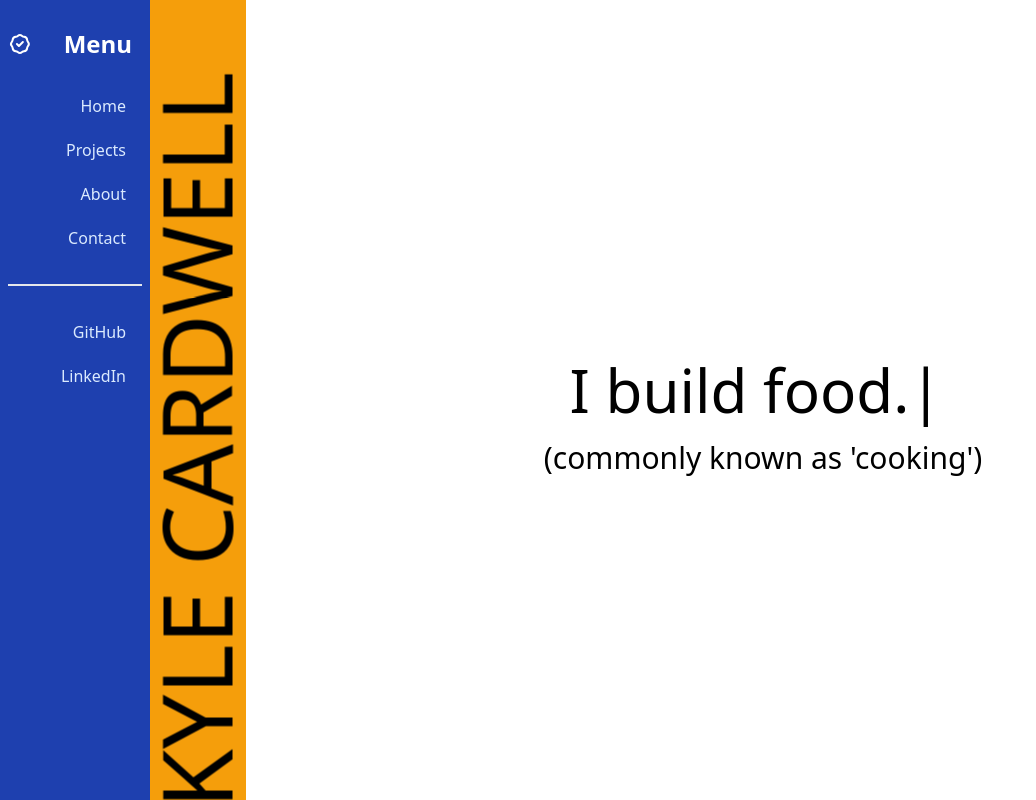
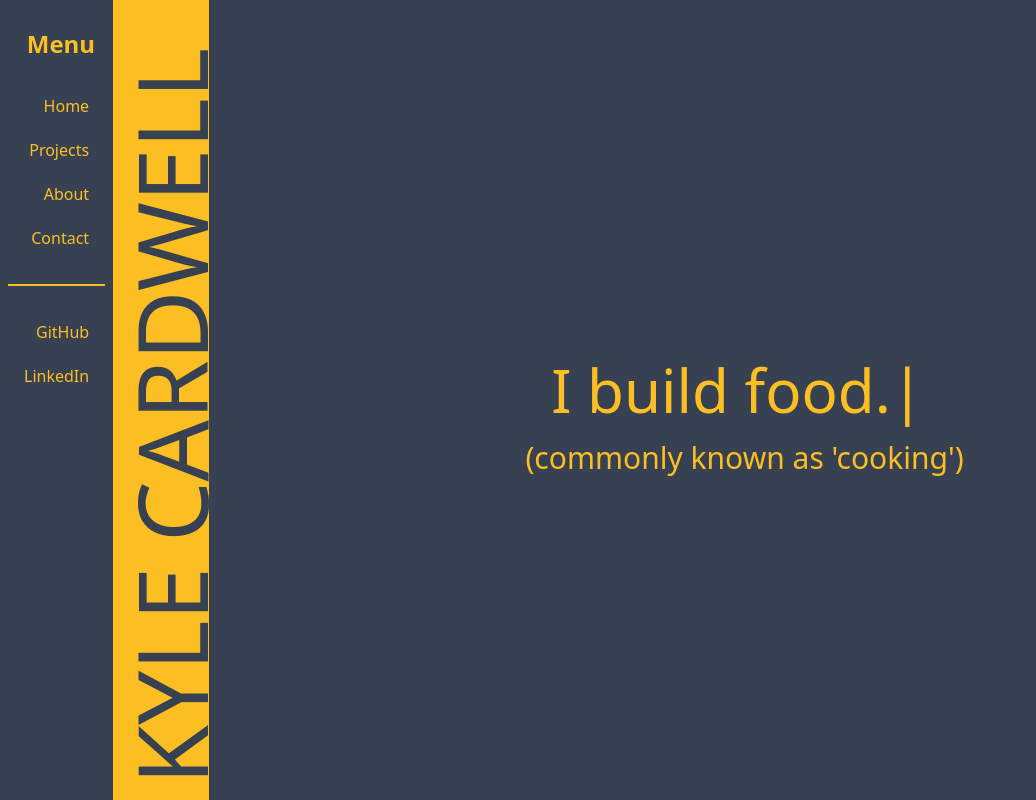
Before and after one commit to KyleCardwell/kyle-portfolio, a React (Create React App) app: page / in a window 1280 px wide. Shown: the whole page, without its empty margins (0-1036 px from the left). Built offline with nearby package versions, Linux system fonts and the light colour scheme.

Commit message:
rotated infocard text, fixed color props passing down

```diff
--- a/src/App.js
+++ b/src/App.js
@@ -46,8 +46,8 @@ function App(props) {
           component={TitleCard}
           scrollRef={scrollRefs.top}
           colors={{
-            textColor: 'text-amber-00',
-            background: 'bg-blue-700'
+            textColor: 'yellow-400',
+            background: 'gray-700'
           }}
         />
         <MainContainer
@@ -57,8 +57,8 @@ function App(props) {
           component={ProjectsScroll}
           scrollRef={scrollRefs.projects}
           colors={{
-            textColor: 'text-lime-400',
-            background: 'bg-lime-700'
+            textColor: 'green-300',
+            background: 'green-700'
           }}
         />
         <MainContainer
@@ -67,8 +67,8 @@ function App(props) {
           component={TitleCard}
           scrollRef={scrollRefs.about}
           colors={{
-            textColor: 'text-emerald-400',
-            background: ''
+            textColor: 'blue-400',
+            background: 'blue-800'
           }}
         />
 
--- a/src/components/InfoCard.js
+++ b/src/components/InfoCard.js
@@ -2,9 +2,9 @@ import React from 'react';
 
 const InfoCard = (props) => {
     return (
-        <div className="fixed w-screen h-12 md:w-24 md:h-screen flex justify-end items-center pr-2.5 bg-yellow-500 sticky">
+        <div className={"fixed w-screen h-12 text-3xl md:w-24 md:h-screen flex justify-end items-end pr-10 sticky" + " bg-" + props.colors.textColor}>
             <div className="sectionTitle ">
-                <h3 className="sectionTitleText text-right">
+                <h3 className={"sectionTitleText text-right " +  "text-" + props.colors.background}>
                     {props.title.toUpperCase()}
 
                 </h3>
--- a/src/components/MainContainer.js
+++ b/src/components/MainContainer.js
@@ -6,6 +6,7 @@ import { setActiveContainer, setColors } from '../actions';
 import { connect } from 'react-redux';
 
 const MainContainer = (props) => {
+
 
     const isVisible = useElementOnScreen({
         root: null,
--- a/src/components/ProjectsScroll.js
+++ b/src/components/ProjectsScroll.js
@@ -1,4 +1,5 @@
 import React from "react";
+import { connect } from "react-redux";
 
 const ProjectsScroll = (props) => {
   return (
@@ -7,7 +8,7 @@ const ProjectsScroll = (props) => {
       {props.data
         ? props.data.map((proj) => {
             return (
-              <section className="pt-24 flex-shrink-0 pl-2 text-8xl h-screen bg-red-500 snap-start" key={proj.projectID}>
+              <section className={"pt-24 flex-shrink-0 pl-2 text-8xl h-screen snap-start" + " bg-" + props.colorScheme.background} key={proj.projectID}>
                 <div className="w-1/2">
                   <img className="object-contain" src={proj.photos[0]} />
                 </div>
@@ -21,4 +22,10 @@ const ProjectsScroll = (props) => {
   );
 };
 
-export default ProjectsScroll;
+const mapStateToProps = state => {
+  return({
+    colorScheme: state.colorScheme
+  })
+}
+
+export default connect(mapStateToProps)(ProjectsScroll);
--- a/src/components/SideBarMenu/MobileMenuTop.js
+++ b/src/components/SideBarMenu/MobileMenuTop.js
@@ -1,18 +1,15 @@
 import React from "react";
+import { connect } from 'react-redux'
 
-export default function MobileMenuTop(props) {
-  //   const sidebar = document.querySelector('.sidebar')
+function MobileMenuTop(props) {
 
-  //   const handleClick = () => {
-  //     sidebar.classList.toggle("-translate-x-full")
-  //   }
 
 
   return (
     //   {/* Mobile Menu Top Bar */}
-    <div className="bg-gray-800 text-gray-100 flex justify-between md:hidden">
+    <div className={"flex justify-between md:hidden" + ' bg-' + props.colorScheme.background + " text-" + props.colorScheme.textColor}>
       {/* logo */}
-      <a href="#" className="block p-4 text-white font-bold">
+      <a href="#" className={"block p-4 font-bold" + " text-" + (props.activeContainer === 'top' ? props.colorScheme.background : props.colorScheme.textColor)}>
         Kyle Cardwell
       </a>
 
@@ -39,3 +36,12 @@ export default function MobileMenuTop(props) {
     </div>
   );
 }
+
+const mapStateToProps = state => {
+  return({
+    colorScheme: state.colorScheme,
+    activeContainer: state.activeContainer
+  })
+}
+
+export default connect(mapStateToProps)(MobileMenuTop);
--- a/src/components/SideBarMenu/SidebarMenuSide.js
+++ b/src/components/SideBarMenu/SidebarMenuSide.js
@@ -1,12 +1,15 @@
 import React from "react";
+import { connect } from "react-redux";
 
-export default function SidebarMenuSide(props) {
+function SidebarMenuSide(props) {
+
+  console.log('colors sidebar', props.colorScheme)
 
   return (
     // {/* Sidebar */}
-      <div className={`sidebar bg-blue-800 text-blue-100 w-64 space-y-6 py-7 px-2 absolute inset-y-0 left-0 transform ${props.showSideBar ? "-translate-x-full " : ""}md:relative md:translate-x-0 z-50 transition duration-200 ease-in-out`}>
+      <div className={`sidebar w-40 space-y-6 py-7 px-2 absolute inset-y-0 left-0 transform ${props.showSideBar ? "-translate-x-full " : ""}md:relative md:translate-x-0 z-50 transition duration-200 ease-in-out` + ' bg-' + props.colorScheme.background + " text-" + props.colorScheme.textColor}>
         <a href="#" className="text-white flex items-center space-x-2">
-          <svg
+          {/* <svg
             className="w-8 h-8"
             xmlns="http://www.w3.org/2000/svg"
             fill="none"
@@ -19,8 +22,8 @@ export default function SidebarMenuSide(props) {
               strokeWidth="2"
               d="M9 12l2 2 4-4M7.835 4.697a3.42 3.42 0 001.946-.806 3.42 3.42 0 014.438 0 3.42 3.42 0 001.946.806 3.42 3.42 0 013.138 3.138 3.42 3.42 0 00.806 1.946 3.42 3.42 0 010 4.438 3.42 3.42 0 00-.806 1.946 3.42 3.42 0 01-3.138 3.138 3.42 3.42 0 00-1.946.806 3.42 3.42 0 01-4.438 0 3.42 3.42 0 00-1.946-.806 3.42 3.42 0 01-3.138-3.138 3.42 3.42 0 00-.806-1.946 3.42 3.42 0 010-4.438 3.42 3.42 0 00.806-1.946 3.42 3.42 0 013.138-3.138z"
             />
-          </svg>
-          <span className="pr-2.5 text-2xl font-bold text-right w-full">Menu</span>
+          </svg> */}
+          <span className={"pr-2.5 text-2xl font-bold text-right w-full" + " text-" + props.colorScheme.textColor}>Menu</span>
         </a>
         <nav className="text-right">
           <a
@@ -49,7 +52,7 @@ export default function SidebarMenuSide(props) {
           </a>
         </nav>
 
-        <div className="border-b-2"></div>
+        <div className={"border-b-2" + " border-" + props.colorScheme.textColor}></div>
 
         <section className="text-right">
           <a href="https://github.com/KyleCardwell" className="block py-2.5 px-4 transition duration-200 hover:bg-blue-400">GitHub</a>
@@ -58,3 +61,11 @@ export default function SidebarMenuSide(props) {
       </div>
   );
 }
+
+const mapStateToProps = state => {
+  return({
+    colorScheme: state.colorScheme
+  })
+}
+
+export default connect(mapStateToProps)(SidebarMenuSide);
--- a/src/components/TitleCard.js
+++ b/src/components/TitleCard.js
@@ -4,7 +4,7 @@ import Typewriter from "./Typewriter";
 const TitleCard = (props) => {
 
   return (
-    <div className={'flex-1 flex flex-col justify-center items-center bg-green-900' + props.colors.background}>
+    <div className={'flex-1 flex flex-col justify-center items-center ' + 'bg-' + props.colors.background}>
       <Typewriter />
     </div>
   );
--- a/src/components/Typewriter.js
+++ b/src/components/Typewriter.js
@@ -1,4 +1,5 @@
 import React, { useState, useEffect } from 'react';
+import { connect } from 'react-redux';
 
 const words = [
     {
@@ -64,7 +65,7 @@ const Typewriter = (props) => {
     }, [subIndex, index, reverse])
 
     return(
-        <div className="w-full">
+        <div className={"w-full" + " text-" + props.colorScheme.textColor}>
 
             <div className="flex w-full text-3xl md:text-6xl">
                 <div className="w-1/2 text-right">
@@ -78,7 +79,7 @@ const Typewriter = (props) => {
                 </h2>
 
             </div>
-            <div className="text-center text-2xl md:text-3xl pt-5 h-2.5">
+            <div className="text-center text-2xl md:text-3xl pt-5 h-2.5 transition duration-200 ease-in-out">
                 {subIndex === words[index].topic.length ? `(${words[index].message})` : " " }
             </div>
 
@@ -86,4 +87,10 @@ const Typewriter = (props) => {
     )
 }
 
-export default Typewriter
+const mapStateToProps = state => {
+    return({
+      colorScheme: state.colorScheme
+    })
+  }
+
+  export default connect(mapStateToProps)(Typewriter);
--- a/src/index.css
+++ b/src/index.css
@@ -34,7 +34,7 @@ code {
 
   .sectionTitle {
     position: absolute;
-    transform: translateX(-50px) rotate(-90deg);
+    transform: translateX(-39px) translateY(30px) rotate(-90deg);
     transform-origin: right;
     top: 0;
     right: 0;
@@ -44,3 +44,10 @@ code {
   }
 
 }
+
+@media only screen and (max-width: 768px) {
+
+  .sectionTitleText {
+    transform: translateY(6px);
+  }
+}
```
